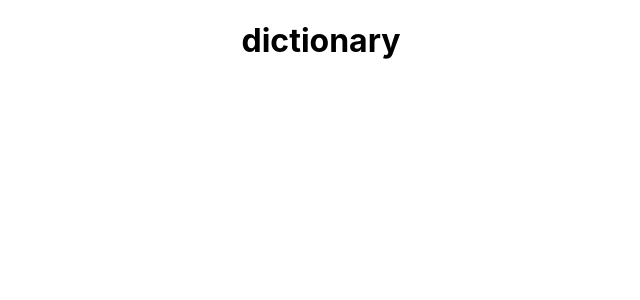
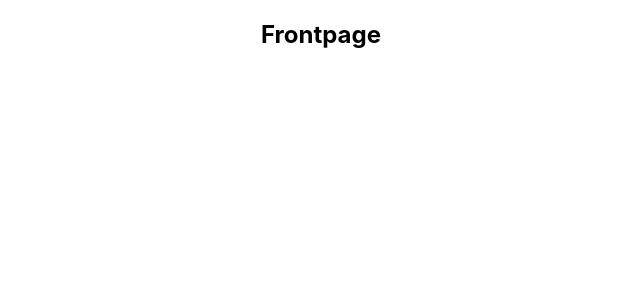
Before and after one commit to MirkusX/dictionary, a React (Create React App) app: page / in a window 1280 px wide. Shown: the top 300 px of the page, without its empty margins (319-959 px from the left). Built offline with nearby package versions, Linux system fonts and the light colour scheme.

Commit message:
feat/added page

```diff
--- a/package.json
+++ b/package.json
@@ -9,6 +9,7 @@
     "react": "^18.2.0",
     "react-dom": "^18.2.0",
     "react-scripts": "5.0.1",
+    "styled-components": "^5.3.6",
     "web-vitals": "^2.1.4"
   },
   "scripts": {
--- a/src/App.js
+++ b/src/App.js
@@ -1,10 +1,11 @@
 import logo from "./logo.svg";
 import "./App.css";
+import { Frontpage } from "./Pages/Frontpage";
 
 function App() {
   return (
     <div className="App">
-      <h1>dictionary</h1>
+      <Frontpage />
     </div>
   );
 }
--- /dev/null
+++ b/src/Components/StyledComponents.js
@@ -0,0 +1 @@
+import styled from "styled-components";
--- /dev/null
+++ b/src/Pages/Frontpage.js
@@ -0,0 +1,9 @@
+export const Frontpage = () => {
+  return (
+    <section>
+      <div>
+        <h1>Frontpage</h1>
+      </div>
+    </section>
+  );
+};
```
Also changed, not shown: 1 other file (tests, documents, lock files or other folders).
